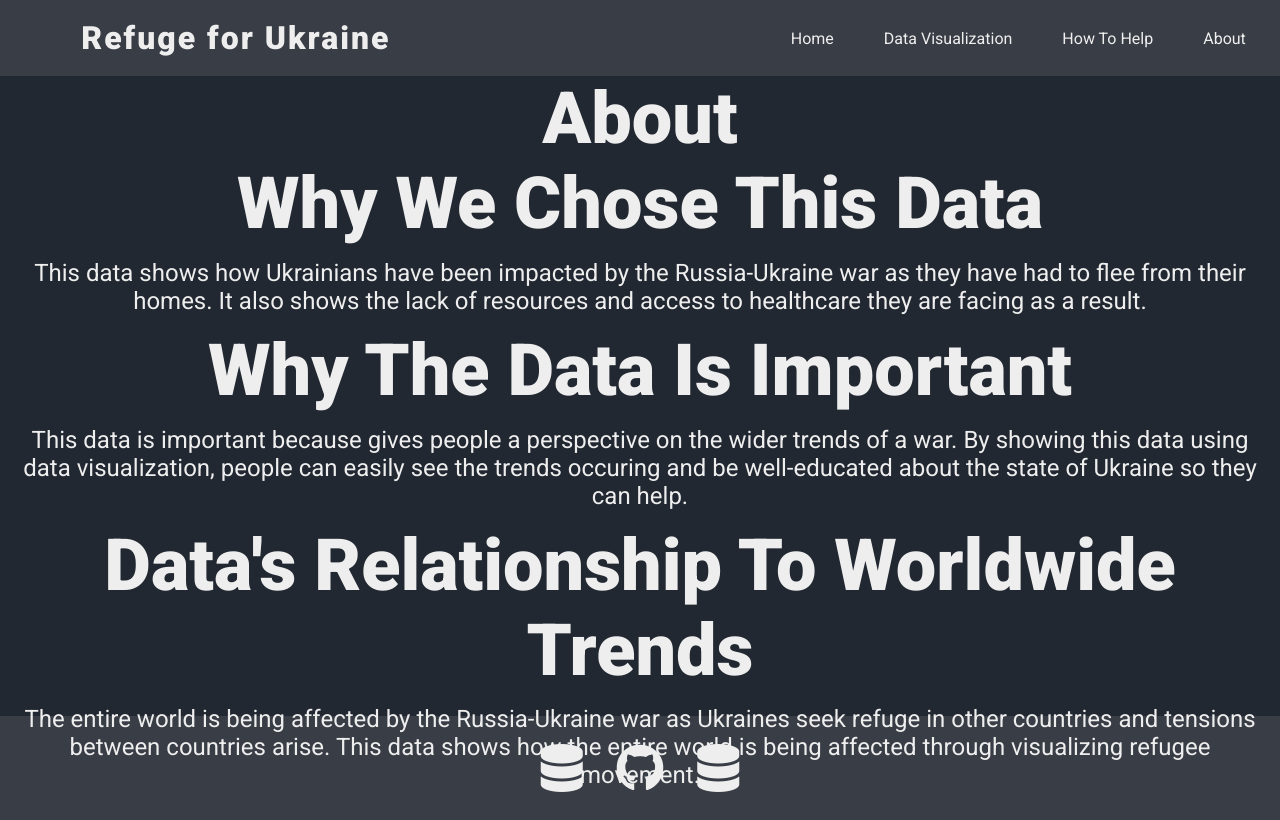
After one commit to Kdm2633/Refuge-for-Ukraine, a Flask app: page /about in a window 1280 px wide. The commit adds this page. Run offline with Flask 2, Linux system fonts and the light colour scheme; some libraries are stand-ins or nearby versions.

Commit message:
Final Ver 1

```diff
--- a/main.py
+++ b/main.py
@@ -5,8 +5,11 @@ from flask import Flask, render_template
 
 app = Flask('app')
 
+@app.route('/')
+def homepage():
+    return render_template('homepage.html')
 
-@app.route('/')
+@app.route('/maps')
 def map():
     return render_template('visualization.html')
 
@@ -15,10 +18,11 @@ def map():
 def howtohelp():
     return render_template('howtohelp.html')
 
+@app.route('/about')
+def about():
+    return render_template('about.html')
 
-# @app.route('/')
-# def homepage():
-#     return render_template('index.html')
+
 
 # Refugee Data
 refugee_data = pd.read_csv('data/UkraineRefugees.csv')
@@ -70,11 +74,16 @@ m = folium.Map(
     attr="mapbox")
 folium.GeoJson(data=ukr_geo["geometry"]).add_to(m)
 
+#file = open("static/js/app.js", "r")
+#value = True
+#
+#print(value)
 
+df = pd.DataFrame(refugee_data)
 def plot_circles():
     for x in range(0, len(refugee_data["Name"])):
         folium.CircleMarker(location=[latitude[x], long[x]],
-                            radius=50,
+                            radius=float(refugee_data.iloc[x]["2022-05-16"])/100000,
                             color="blue",
                             fill_color="blue").add_to(m)
 
--- a/static/css/map/style.css
+++ b/static/css/map/style.css
@@ -9,9 +9,17 @@ font-family: 'Roboto', sans-serif; */
     --black: black;
     --darkblue: #04040f;
   }
+  section {
+      background-color: var(--darkgrey);
+      height: 80vh;
+  }
 
   img {
     pointer-events: none;
+  }
+
+  h1 {
+    font-size: 4.5rem;
   }
 
   h1,
@@ -100,6 +108,7 @@ body {
       color: white;
     }
 
+
     #section {
       position: relative;
       width: 100%;
@@ -170,6 +179,11 @@ body {
       top: 0;
     }
 
+       #mobile-nav a:hover {
+      background-color: var(--whiteish);
+      color: black;
+    }
+
     .active-mobile {
       background-color: rgba(161, 164, 183, 1);
     }
@@ -207,19 +221,19 @@ body {
       font-size: 4.0rem;
       -webkit-text-stroke: 2px var(--black);
     }
-  @media (max-width: 435px) {
-    #intro {
+    @media (max-width: 600px) {
+      #h1 {
         font-size: 3.5rem;
         color: var(--yellow);
       }
     }
 
     h2 {
-    font-size: 3.5rem;
+      font-size: 2.5rem;
     }
 
     h3{
-    font-size: 2.0rem;
+      font-size: 1.5rem;
     }
 
     p {
--- a/static/js/app.js
+++ b/static/js/app.js
@@ -7,3 +7,8 @@ function Open() {
       x.style.display = "block";
     }
   }
+
+/*var slide = document.getElementById("aSlider");
+var value = slide.value();
+
+*/ //scrapping json idea, going to try to directly pull it w python
--- /dev/null
+++ b/templates/about.html
@@ -0,0 +1,21 @@
+{% include 'components/mapheader.html' %}
+<section>
+      <h1>About</h1>
+      <h2>Why We Chose This Data</h2>
+      <p>This data shows how Ukrainians have been impacted by the Russia-Ukraine war as they have had to flee from their homes. It also shows the lack of resources and access to healthcare they are facing as a result.</p>
+      <h2>Why The Data Is Important</h2>
+      <p>This data is important because gives people a perspective on the wider trends of a war. By showing this data using data visualization, people can easily see the trends occuring and be well-educated about the state of Ukraine so they can help.</p>
+      <h2>Data's Relationship To Worldwide Trends</h2>
+      <p>The entire world is being affected by the Russia-Ukraine war as Ukraines seek refuge in other countries and tensions between countries arise. This data shows how the entire world is being affected through visualizing refugee movement.</p>
+  </section>
+
+<script>
+  function removeClass() {
+  var element = document.getElementById("nav-item");
+  element.classList.remove("active-mobile");
+  var active = document.getElementById("about");
+  active.classList.add("active-mobile");
+  }
+  removeClass();
+</script>
+{% include 'components/footer.html' %}
--- a/templates/components/footer.html
+++ b/templates/components/footer.html
@@ -1,6 +1,8 @@
 
 <!-- Footer Section -->
     <footer id="footer">
+<!--  Data Icon -->
+      <a href="https://geodata.lib.utexas.edu/catalog/stanford-gg870xt4706"><i class="icon fa-solid fa-database fa-3x"></i></a>
       <!-- Github -->
       <a href="https://github.com/Kdm2633/Ukraine-Aid"><i class="icon fab fa-github fa-3x"></i></a>
       <!-- Data Icon -->
--- a/templates/components/mapheader.html
+++ b/templates/components/mapheader.html
@@ -4,12 +4,15 @@
     <meta charset="UTF-8">
     <meta http-equiv="X-UA-Compatible" content="IE=edge">
     <meta name="viewport" content="width=device-width, initial-scale=1.0">
+    <!-- Pyscript link
+   <link rel="stylesheet" href="https://pyscript.net/alpha/pyscript.css" />
+    <script defer src="https://pyscript.net/alpha/pyscript.js"></script>-->
     </script>
      <!--Font Awesome-->
      <script src="https://kit.fontawesome.com/4336aaf0f1.js" crossorigin="anonymous"></script>
      <link rel="stylesheet" href="https://use.fontawesome.com/releases/v5.15.4/css/all.css">
      <!-- Fonts -->
-     <style>@import url('https://fonts.googleapis.com/css2?family=Merriweather:wght@700;900&family=Roboto&display=swap');</style>
+     <style>@import url('https://fonts.googleapis.com/css2?family=Roboto:wght@400;700;900&display=swap');</style>
     <!-- Styles -->
     <!--  -->
     <link rel="stylesheet" href="{{ url_for('static', filename='css/map/style.css') }}">
@@ -17,20 +20,20 @@
 </head>
 <body>
     <header id="header">
-            <a href="index.html" class="logo">Placeholder</a>
+            <a href="/" class="logo">Refuge for Ukraine</a>
             <ul id="desktop-nav">
-                <li id="active-desktop"><a href="">Home</a></li>
-                <li><a href="">Refugee Movements</a></li>
-                <li><a href="">Donate</a></li>
-                <li><a href="">About</a></li>
+                <li id="active-desktop"><a href="/">Home</a></li>
+                <li><a href="/maps">Data Visualization</a></li>
+                <li><a href="/howtohelp">How To Help</a></li>
+                <li><a href="/about">About</a></li>
             </ul>
         <div id="mobile-nav">
-            <a href="index.html" class="mobile-logo">Placeholder</a>
+            <a href="/" class="mobile-logo">Refuge for Ukraine</a>
             <div id="nav-items">
-                <a class="active-mobile" href="index.html" class="">Home</a>
-                <a href="" class="">Refugee Movements</a>
-                <a href="" class="">Donate</a>
-                <a href="">About</a>
+                <a id="nav-item" class="active-mobile" href="/" class="">Home</a>
+                <a id="nav-item data" href="/maps" class="">Data Visualization</a>
+                <a  id="nav-item help" href="/howtohelp" class="">How To Help</a>
+                <a id="nav-item about" href="/about">About</a>
             </div>
             <a href="javascript:void(0)" class="icon" onclick="Open()"><i class="fa fa-bars fa-2x"></i></a>
         </div>
--- a/templates/slider.html
+++ b/templates/slider.html
@@ -1,3 +1,6 @@
 <div class="slider">
-  <input type="range" min="0"max="73" value="72" class="slider" id="aSlider">
+  <input type="range" min="0" max="73" value="72" class="slider" id="aSlider">
+  <py-script>
+
+  </py-script>
 </div>
```
Also changed, not shown: static/css/homepage/style.css (+11 -0 lines), templates/components/homeheader.html (+11 -11 lines), templates/howtohelp.html (+27 -0 lines), templates/visualization.html (+10 -2 lines), static/assets/protest.webp (added), templates/homepage.html (renamed from templates/index.html). Lines whose indentation alone changed are shown as unchanged.
